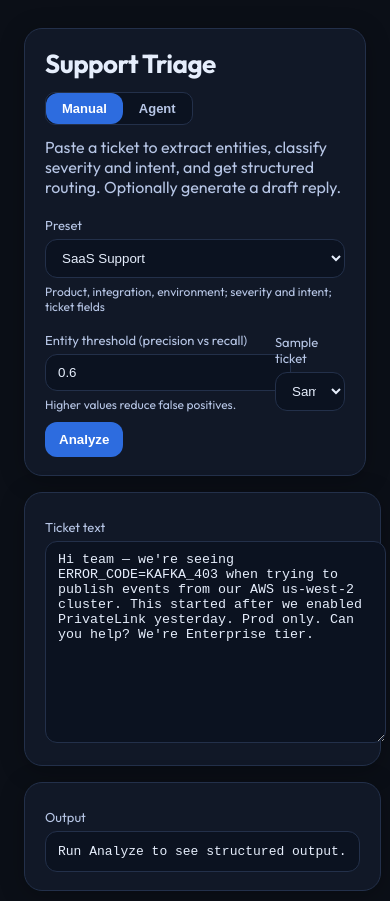
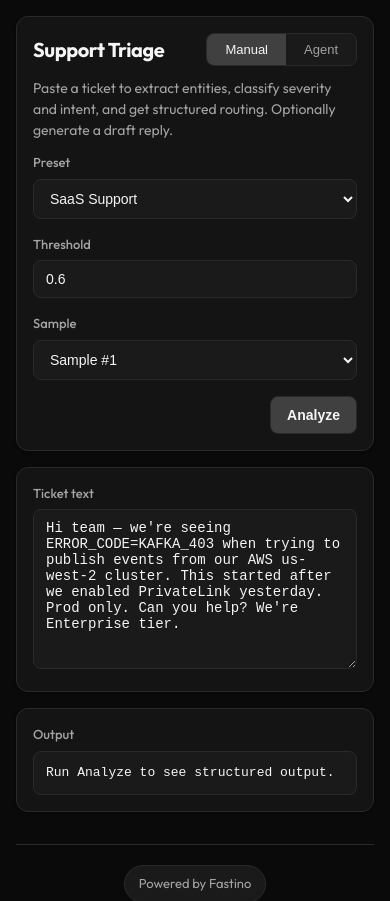
Before and after one commit to vish86/gliner2-support-triage-demo, a Next.js app: page / in a window 390 px wide. Shown: the top 901 px of the page. Built offline with nearby package versions, Linux system fonts and the light colour scheme.

Commit message:
Enhance support triage page with additional sample tickets for various incidents, improve UI structure with a new header layout, and update CSS for a dark theme. Refactor toolbar and card components for better responsiveness and styling consistency.

```diff
--- a/app/globals.css
+++ b/app/globals.css
@@ -1,181 +1,331 @@
-:root { color-scheme: light; }
+:root {
+  color-scheme: dark;
+  --bg: #0a0a0a;
+  --bg-card: #141414;
+  --bg-input: #1a1a1a;
+  --border: #2a2a2a;
+  --border-focus: #404040;
+  --text: #f5f5f5;
+  --text-muted: #a3a3a3;
+  --accent: #404040;
+  --accent-hover: #525252;
+  --accent-active: #262626;
+  --error: #f87171;
+  --radius: 12px;
+  --radius-sm: 8px;
+  --shadow: 0 1px 3px rgba(0, 0, 0, 0.4);
+}
+
+* {
+  box-sizing: border-box;
+}
+
 body {
   margin: 0;
-  font-family: ui-sans-serif, system-ui, -apple-system, Segoe UI, Roboto, Helvetica, Arial;
-  background: #0b0f17;
-  color: #e6eefc;
+  font-family: ui-sans-serif, system-ui, -apple-system, Segoe UI, Roboto, sans-serif;
+  background: var(--bg);
+  color: var(--text);
+  line-height: 1.5;
+  min-height: 100vh;
 }
+
 .container {
   max-width: 1100px;
   margin: 0 auto;
-  padding: 28px 24px 32px;
+  padding: clamp(16px, 4vw, 28px) clamp(16px, 4vw, 24px) 32px;
 }
+
 .card {
-  background: #111827;
-  border: 1px solid #23304a;
-  border-radius: 18px;
-  padding: 18px 20px;
-  box-shadow: 0 4px 24px rgba(0, 0, 0, 0.25);
+  background: var(--bg-card);
+  border: 1px solid var(--border);
+  border-radius: var(--radius);
+  padding: clamp(16px, 3vw, 20px);
+  box-shadow: var(--shadow);
 }
-.row { display: grid; grid-template-columns: 1fr 1fr; gap: 16px; }
-@media (max-width: 900px) { .row { grid-template-columns: 1fr; } }
+
+.row {
+  display: grid;
+  grid-template-columns: 1fr 1fr;
+  gap: 16px;
+  align-items: start;
+  margin-top: 16px;
+}
+@media (max-width: 768px) {
+  .row {
+    grid-template-columns: 1fr;
+  }
+}
+
 h1 {
-  margin: 0 0 8px 0;
-  font-size: 26px;
+  margin: 0;
+  font-size: clamp(20px, 4vw, 26px);
   font-weight: 700;
   letter-spacing: -0.02em;
-  color: #e6eefc;
+  color: var(--text);
 }
-p { margin: 0 0 12px 0; color: #b7c6e6; }
-label { display: block; margin: 8px 0 6px; color: #b7c6e6; font-size: 13px; }
-textarea, select, input {
+
+p {
+  margin: 0 0 12px 0;
+  color: var(--text-muted);
+  font-size: 14px;
+}
+
+label {
+  display: block;
+  margin: 0 0 6px 0;
+  color: var(--text-muted);
+  font-size: 13px;
+  font-weight: 500;
+}
+
+textarea,
+select,
+input {
   width: 100%;
-  background: #0b1220;
-  color: #e6eefc;
-  border: 1px solid #23304a;
-  border-radius: 12px;
+  min-width: 0;
+  background: var(--bg-input);
+  color: var(--text);
+  border: 1px solid var(--border);
+  border-radius: var(--radius-sm);
   padding: 10px 12px;
+  font-size: 14px;
   outline: none;
   transition: border-color 0.15s ease, box-shadow 0.15s ease;
 }
-textarea:focus-visible, select:focus-visible, input:focus-visible {
-  border-color: #2d6cdf;
-  box-shadow: 0 0 0 3px rgba(45, 108, 223, 0.25);
+
+textarea:focus-visible,
+select:focus-visible,
+input:focus-visible {
+  border-color: var(--border-focus);
+  box-shadow: 0 0 0 2px rgba(64, 64, 64, 0.3);
 }
-textarea { min-height: 180px; resize: vertical; }
+
+textarea {
+  min-height: 160px;
+  resize: vertical;
+}
+
 button {
-  background: #2d6cdf;
-  border: none;
-  color: white;
-  padding: 10px 14px;
-  border-radius: 12px;
+  background: var(--accent);
+  border: 1px solid var(--border);
+  color: var(--text);
+  padding: 10px 16px;
+  border-radius: var(--radius-sm);
+  font-size: 14px;
+  font-weight: 600;
   cursor: pointer;
-  font-weight: 600;
-  transition: background 0.15s ease, transform 0.1s ease, box-shadow 0.15s ease;
+  transition: background 0.15s ease, border-color 0.15s ease, transform 0.1s ease;
+  white-space: nowrap;
 }
+
 button:hover:not(:disabled) {
-  background: #3b7cf0;
-  box-shadow: 0 2px 12px rgba(45, 108, 223, 0.4);
+  background: var(--accent-hover);
+  border-color: var(--border-focus);
 }
-button:active:not(:disabled) { transform: scale(0.98); }
+
+button:active:not(:disabled) {
+  transform: scale(0.98);
+  background: var(--accent-active);
+}
+
 button:focus-visible {
   outline: none;
-  box-shadow: 0 0 0 3px rgba(45, 108, 223, 0.4);
+  box-shadow: 0 0 0 2px rgba(64, 64, 64, 0.4);
 }
-button:disabled { opacity: 0.6; cursor: not-allowed; }
-.small { font-size: 12px; color: #b7c6e6; }
+
+button:disabled {
+  opacity: 0.5;
+  cursor: not-allowed;
+}
+
+.small {
+  font-size: 12px;
+  color: var(--text-muted);
+}
+
 pre {
   margin: 0;
   padding: 12px;
-  background: #0b1220;
-  border: 1px solid #23304a;
-  border-radius: 12px;
+  background: var(--bg-input);
+  border: 1px solid var(--border);
+  border-radius: var(--radius-sm);
   overflow: auto;
-  max-height: 420px;
+  max-height: 400px;
+  font-size: 13px;
+  line-height: 1.45;
 }
-.toolbar { display: flex; gap: 10px; flex-wrap: wrap; align-items: center; }
+
+.toolbar {
+  display: grid;
+  grid-template-columns: minmax(180px, 1fr) minmax(120px, 160px) minmax(140px, 180px) auto;
+  gap: 16px;
+  align-items: end;
+}
+@media (max-width: 800px) {
+  .toolbar {
+    grid-template-columns: 1fr 1fr;
+  }
+}
+@media (max-width: 500px) {
+  .toolbar {
+    grid-template-columns: 1fr;
+  }
+}
+
+.toolbar-item {
+  min-width: 0;
+}
+
+.toolbar-action {
+  justify-self: end;
+}
+
 .badge {
-  display: inline-flex; gap: 6px; align-items: center;
-  padding: 4px 8px; border-radius: 999px;
-  background: #0b1220; border: 1px solid #23304a; color: #b7c6e6;
+  display: inline-flex;
+  align-items: center;
+  gap: 6px;
+  padding: 4px 10px;
+  border-radius: 999px;
+  background: var(--bg-input);
+  border: 1px solid var(--border);
+  color: var(--text-muted);
   font-size: 12px;
 }
 
+.page-header {
+  display: flex;
+  flex-wrap: wrap;
+  align-items: center;
+  justify-content: space-between;
+  gap: 12px;
+  margin-bottom: 12px;
+}
+
+.page-header h1 {
+  margin: 0;
+}
+
+.mode-toggle {
+  display: inline-flex;
+  border-radius: var(--radius-sm);
+  border: 1px solid var(--border);
+  overflow: hidden;
+  background: var(--bg-input);
+}
+
+.mode-toggle button {
+  padding: 8px 18px;
+  font-size: 13px;
+  background: transparent;
+  color: var(--text-muted);
+  border: none;
+  border-radius: 0;
+  font-weight: 500;
+}
+
+.mode-toggle button:hover {
+  color: var(--text);
+  background: var(--accent);
+}
+
+.mode-toggle button.mode-active {
+  background: var(--accent);
+  color: var(--text);
+}
+
+.mode-toggle button.mode-active:hover {
+  background: var(--accent-hover);
+  color: var(--text);
+}
+
 .powered-by {
-  margin-top: 28px;
+  margin-top: 32px;
   padding-top: 20px;
-  border-top: 1px solid #23304a;
+  border-top: 1px solid var(--border);
   text-align: center;
 }
+
 .powered-by a {
   display: inline-flex;
   align-items: center;
   gap: 8px;
   padding: 8px 14px;
   border-radius: 999px;
-  background: #0b1220;
-  border: 1px solid #23304a;
-  color: #b7c6e6;
+  background: var(--bg-input);
+  border: 1px solid var(--border);
+  color: var(--text-muted);
   font-size: 13px;
   text-decoration: none;
   transition: color 0.15s ease, border-color 0.15s ease, background 0.15s ease;
 }
+
 .powered-by a:hover {
-  color: #e6eefc;
-  border-color: #3b4866;
-  background: #111827;
+  color: var(--text);
+  border-color: var(--border-focus);
+  background: var(--bg-card);
 }
 
 .draft-pre {
   white-space: pre-wrap;
   font-family: inherit;
+  margin: 0;
 }
 
 .metrics-box {
-  margin-top: 8px;
-  padding: 10px 12px;
-  background: #0b1220;
-  border: 1px solid #23304a;
-  border-radius: 10px;
+  margin-top: 12px;
+  padding: 12px 14px;
+  background: var(--bg-input);
+  border: 1px solid var(--border);
+  border-radius: var(--radius-sm);
 }
 
 .cost-blurb {
   margin: 0;
-  color: #94a3b8;
+  color: var(--text-muted);
   font-size: 12px;
 }
 
 .memory-context-box {
   margin-bottom: 12px;
-  padding: 10px 12px;
-  background: #0f172a;
-  border: 1px solid #334155;
-  border-radius: 10px;
+  padding: 12px 14px;
+  background: var(--bg-input);
+  border: 1px solid var(--border);
+  border-radius: var(--radius-sm);
   font-size: 13px;
-  color: #b7c6e6;
+  color: var(--text-muted);
 }
 
 .memory-context-box strong {
-  color: #e6eefc;
+  color: var(--text);
 }
 
 .context-preview {
-  margin: 6px 0 0;
+  margin: 8px 0 0;
   padding: 8px;
   font-size: 12px;
   white-space: pre-wrap;
   word-break: break-word;
-  background: #0b1220;
-  border-radius: 6px;
+  background: var(--bg);
+  border-radius: var(--radius-sm);
   max-height: 120px;
   overflow: auto;
+  border: 1px solid var(--border);
 }
 
-.mode-toggle {
-  display: inline-flex;
-  border-radius: 10px;
-  border: 1px solid #23304a;
-  overflow: hidden;
-  background: #0b1220;
+.err-msg {
+  color: var(--error);
+  margin-top: 10px;
+  font-size: 13px;
 }
-.mode-toggle button {
-  padding: 8px 16px;
-  font-size: 13px;
-  background: transparent;
-  color: #b7c6e6;
-  border: none;
-  cursor: pointer;
-  margin: 0;
+
+.draft-card {
+  margin-top: 16px;
 }
-.mode-toggle button:hover {
-  color: #e6eefc;
-  background: #111827;
+
+.draft-card .card-actions {
+  margin-top: 12px;
 }
-.mode-toggle button.mode-active {
-  background: #2d6cdf;
-  color: white;
+
+.draft-card .draft-content {
+  margin-top: 12px;
 }
-.mode-toggle button.mode-active:hover {
-  background: #3b7cf0;
-  color: white;
-}
--- a/app/page.tsx
+++ b/app/page.tsx
@@ -6,15 +6,27 @@ import { PRESETS, buildPayload, type PresetKey } from "@/lib/schemas";
 const SAMPLES: Record<PresetKey, string[]> = {
   saas_support: [
     "Hi team — we're seeing ERROR_CODE=KAFKA_403 when trying to publish events from our AWS us-west-2 cluster. This started after we enabled PrivateLink yesterday. Prod only. Can you help? We're Enterprise tier.",
-    "Our Snowflake sink integration is failing with 401s. We rotated credentials in Okta and now the connector can't authenticate. Happens in staging and prod. Please advise."
+    "Our Snowflake sink integration is failing with 401s. We rotated credentials in Okta and now the connector can't authenticate. Happens in staging and prod. Please advise.",
+    "Production outage: API returning 503 for all requests in eu-west-1. Started 10 minutes ago. Need immediate help.",
+    "Critical: All users in prod are seeing 500s on login. This is a complete outage. Sev0.",
+    "The BigQuery sync job is failing with permission denied. We're on Team plan. Azure tenant.",
+    "Can we get a price quote for upgrading from Team to Enterprise? We need SSO and custom SLAs."
   ],
   auth_incident: [
     "SSO login is broken for multiple users. Okta shows successful auth but your app returns 500. This is impacting all users in prod (us-east-1). Please treat as urgent.",
-    "Need access request: add john.doe@acme.com to Admin role. We're using AzureAD SSO. Also seeing intermittent 'invalid_saml_response' errors."
+    "Need access request: add john.doe@acme.com to Admin role. We're using AzureAD SSO. Also seeing intermittent 'invalid_saml_response' errors.",
+    "Critical incident: All SSO logins failing with 500. Okta side shows success. Entire org blocked. Sev0.",
+    "After upgrading Okta we get 'SAML assertion expired' errors. Affecting 20% of users. Prod.",
+    "How do we configure JIT provisioning for Azure AD? We need automatic role mapping.",
+    "Sev1: Okta SCIM sync is failing. New users are not being provisioned. Blocking onboarding."
   ],
   billing: [
     "We were billed twice for Invoice INV-19383 ($4,500 USD) for the Pro plan. Can you refund the duplicate charge?",
-    "We want to cancel at the end of the term. What's the pricing to downgrade from Enterprise to Team? Also please confirm the renewal date."
+    "We want to cancel at the end of the term. What's the pricing to downgrade from Enterprise to Team? Also please confirm the renewal date.",
+    "Need a quote for 500 seats on Enterprise with annual commitment. We're currently on Pro.",
+    "Refund request: duplicate charge of $2,400 on 2024-01-15. Card ending 4242. Reference INV-7744.",
+    "Invoice INV-1001 missing from our records. We need it for accounting. Company: Beta Corp. Plan: Pro.",
+    "Do you offer education or nonprofit discounts? We're a university with 1000 users."
   ]
 };
 
@@ -113,9 +125,9 @@ export default function Page() {
 
   return (
     <div className="container">
-      <div className="card" style={{ marginBottom: 16 }}>
-        <div style={{ display: "flex", alignItems: "center", justifyContent: "space-between", flexWrap: "wrap", gap: 12, marginBottom: 12 }}>
-          <h1 style={{ margin: 0 }}>Support Triage</h1>
+      <div className="card">
+        <header className="page-header">
+          <h1>Support Triage</h1>
           <div className="mode-toggle">
             <button
               type="button"
@@ -132,7 +144,7 @@ export default function Page() {
               Agent
             </button>
           </div>
-        </div>
+        </header>
         <p>
           {mode === "manual"
             ? "Paste a ticket to extract entities, classify severity and intent, and get structured routing. Optionally generate a draft reply."
@@ -140,7 +152,7 @@ export default function Page() {
         </p>
 
         <div className="toolbar">
-          <div style={{ minWidth: 280 }}>
+          <div className="toolbar-item">
             <label>Preset</label>
             <select
               value={preset}
@@ -157,11 +169,9 @@ export default function Page() {
                 </option>
               ))}
             </select>
-            <div className="small" style={{ marginTop: 6 }}>{PRESETS[preset].description}</div>
           </div>
-
-          <div style={{ minWidth: 220 }}>
-            <label>Entity threshold (precision vs recall)</label>
+          <div className="toolbar-item">
+            <label>Threshold</label>
             <input
               type="number"
               step="0.05"
@@ -170,13 +180,9 @@ export default function Page() {
               value={threshold}
               onChange={(e) => setThreshold(parseFloat(e.target.value))}
             />
-            <div className="small" style={{ marginTop: 6 }}>
-              Higher values reduce false positives.
           </div>
-          </div>
-
-          <div style={{ flex: 1 }}>
-            <label>Sample ticket</label>
+          <div className="toolbar-item">
+            <label>Sample</label>
             <select value={text} onChange={(e) => setText(e.target.value)}>
               {sampleOptions.map((s, i) => (
                 <option key={i} value={s}>
@@ -185,10 +191,9 @@ export default function Page() {
               ))}
             </select>
           </div>
-
-          <div style={{ alignSelf: "end" }}>
+          <div className="toolbar-action">
             <button onClick={analyze} disabled={loading || !text.trim()}>
-              {loading ? "Analyzing..." : draftLoading ? "Analyzing + drafting…" : mode === "agent" ? "Run (analyze + auto-draft if P0/P1)" : "Analyze"}
+              {loading || draftLoading ? "Running…" : mode === "agent" ? "Run" : "Analyze"}
             </button>
           </div>
         </div>
@@ -198,9 +203,8 @@ export default function Page() {
         <div className="card">
           <label>Ticket text</label>
           <textarea value={text} onChange={(e) => setText(e.target.value)} />
-          {err && <p style={{ color: "#ff9aa2", marginTop: 12 }}>{err}</p>}
+          {err && <p className="err-msg">{err}</p>}
         </div>
-
         <div className="card">
           <label>Output</label>
           <pre>{out ? JSON.stringify(out, null, 2) : "Run Analyze to see structured output."}</pre>
@@ -208,8 +212,9 @@ export default function Page() {
       </div>
 
       {out && (
-        <div className="card" style={{ marginTop: 16 }}>
+        <div className="card draft-card">
           <label>Draft reply</label>
+          <div className="card-actions">
             <button
               type="button"
               onClick={requestDraft}
@@ -217,11 +222,10 @@ export default function Page() {
             >
               {draftLoading ? "Generating draft…" : "Draft reply"}
             </button>
-          {draftErr && (
-            <p style={{ color: "#ff9aa2", marginTop: 10 }}>{draftErr}</p>
-          )}
+          </div>
+          {draftErr && <p className="err-msg">{draftErr}</p>}
           {draftResult && (
-            <div style={{ marginTop: 12 }}>
+            <div className="draft-content">
               {draftResult.context_used && (
                 <div className="memory-context-box">
                   <strong>Memory:</strong> 1 similar ticket (same route: {draftResult.context_queue ?? "—"}) was included as context for this draft.
@@ -235,7 +239,7 @@ export default function Page() {
               )}
               <pre className="draft-pre">{draftResult.draft}</pre>
               <div className="metrics-box">
-                <p className="small" style={{ marginTop: 8, marginBottom: 4 }}>
+                <p className="small" style={{ marginBottom: 4 }}>
                   Draft: {draftResult.tokens_in} in / {draftResult.tokens_out} out tokens, {draftResult.latency_ms.toFixed(0)} ms
                 </p>
                 {out?.timings_ms && (
```
Lines whose indentation alone changed are shown as unchanged.
